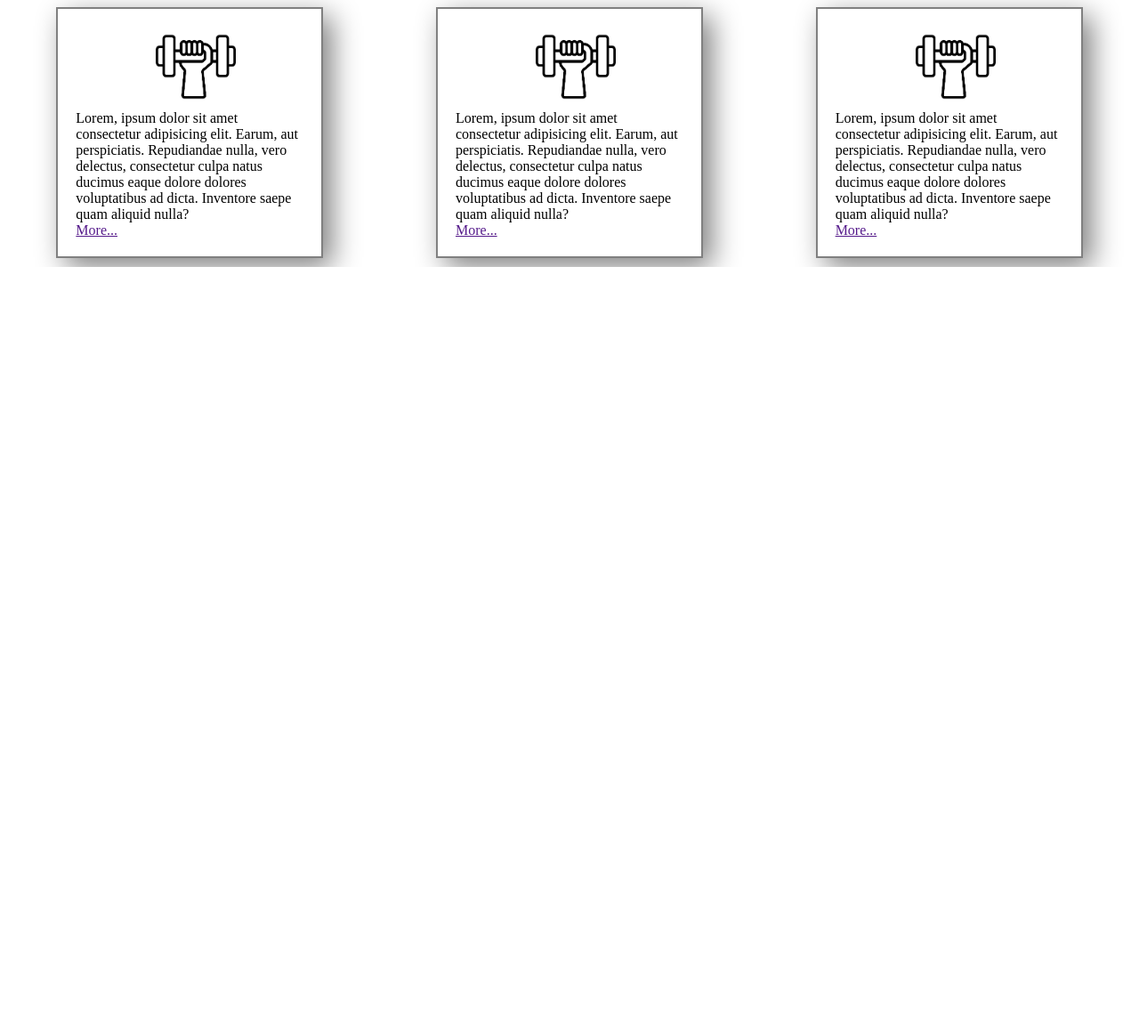
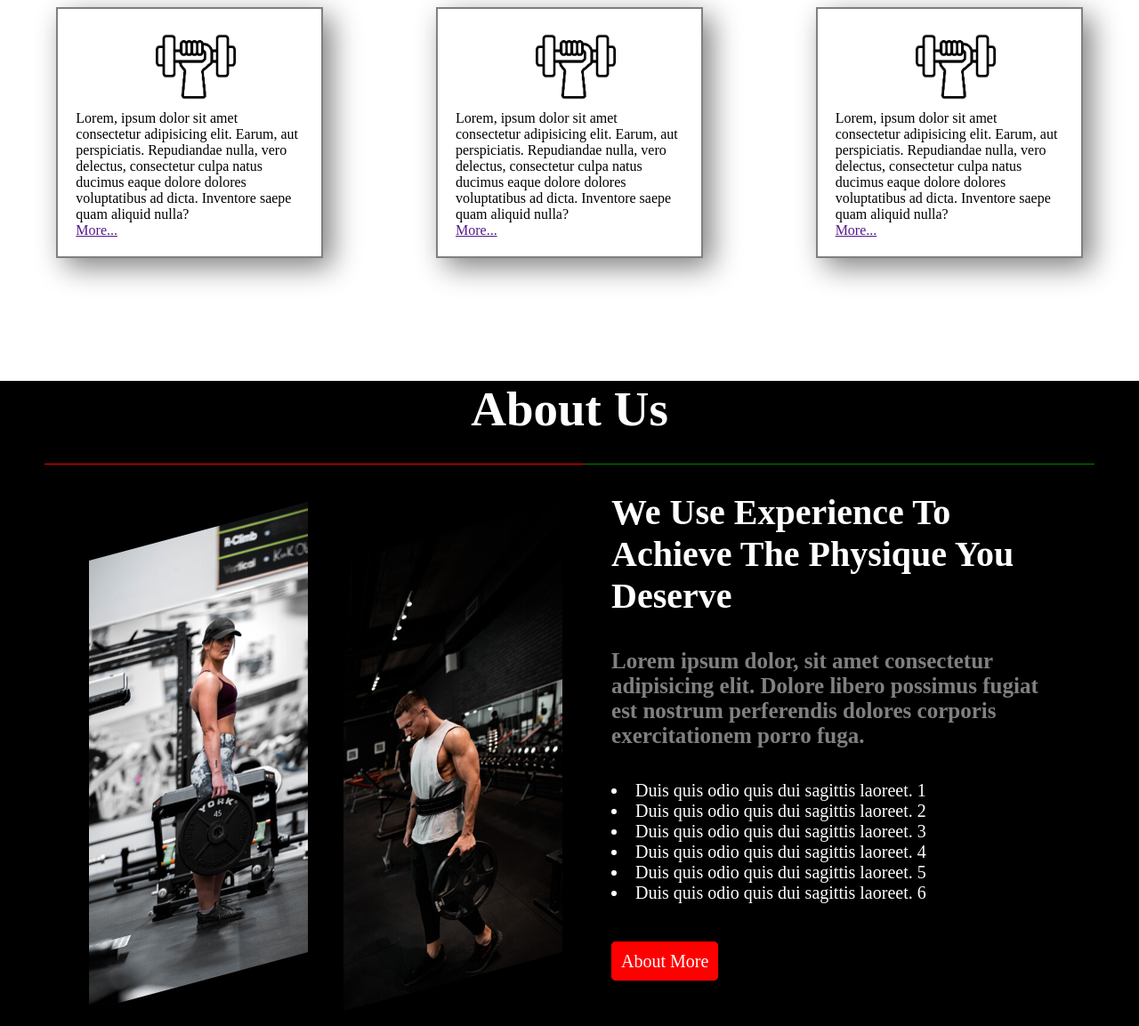
Before and after one commit to rakib38324/GYM-Project, a plain HTML site: page index.html in a window 1280 px wide. Shown: the part 808-1961 px from the top of the page at 89% size. Before the commit the page ends 1108 px from the top, so only its background shows below. Drawn offline with Linux system fonts and the light colour scheme.

Commit message:
add the about section

```diff
--- a/index.html
+++ b/index.html
@@ -61,5 +61,40 @@
         <a href="">More...</a>
        </div>
     </section>
+    <section>   <h1 class="about-us">About Us</h1>
+
+    </section>
+
+
+    <section class="about-section">
+
+        <div class="about-image">
+            <img class="image1" src="images/about1.jpg" alt="">
+            <img class="image1" src="images/about2.jpg" alt="">
+        </div>
+
+
+        <div class="about-discription">
+            <h1 id="h1-size" >We Use Experience To Achieve The Physique You Deserve</h1>
+            <br>
+            <br>
+            <h3 id="font-size" >Lorem ipsum dolor, sit amet consectetur adipisicing elit. Dolore libero possimus fugiat est nostrum perferendis dolores corporis exercitationem porro fuga.</h3>
+                <br>
+                <br>
+
+            <li class="li-font" >Duis quis odio quis dui sagittis laoreet. 1</li>
+            <li class="li-font">Duis quis odio quis dui sagittis laoreet. 2</li>
+            <li class="li-font">Duis quis odio quis dui sagittis laoreet. 3</li>
+            <li class="li-font">Duis quis odio quis dui sagittis laoreet. 4</li>
+            <li class="li-font">Duis quis odio quis dui sagittis laoreet. 5</li>
+            <li class="li-font">Duis quis odio quis dui sagittis laoreet. 6</li>
+                <br>
+                <br>
+                <br>
+            <a class="button" href="">About More</a>
+
+        </div>
+    </section>
+
 </body>
 </html>
--- a/style.css
+++ b/style.css
@@ -104,3 +104,60 @@ a:hover{
     display: flex;
     justify-content: space-around;
 }
+
+.about-section{
+    background-color: black;
+    color: white;
+    display: flex;
+    justify-content: space-between;
+    padding-top: 30px;
+
+    padding-left: 50px;
+    padding-right: 50px;
+}
+
+.about-image{
+    display: flex;
+    border-top: 1px solid red;
+    padding: 30px;
+
+
+}
+.about-image img{
+    width: 45%;
+    margin: 20px;
+
+
+}
+.image1{
+    transform: skewY(-15deg);
+    padding-top: 25px;
+
+}
+
+.about-us{
+    background-color: black;
+    color: white;
+    text-align: center;
+    margin-top: 10%;
+}
+
+.about-discription{
+    width: 65%;
+    border-top: 1px solid green;
+    padding: 30px;
+
+}
+
+.li-font{
+    font-size: 20px;
+}
+
+#font-size{
+    font-size: 25px;
+    color: gray;
+}
+
+#h1-size{
+    font-size: 40px;
+}
```
